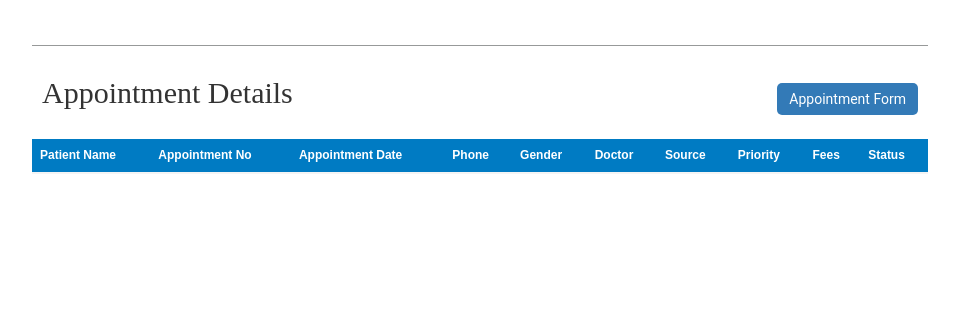
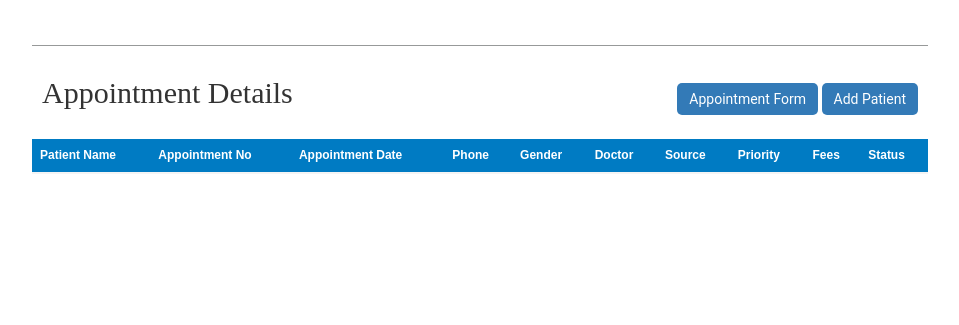
Before and after one commit to Codewith-me1/metamedplus, a Django app: page /app/ in a window 1280 px wide. Shown: the part 95-420 px from the top of the page, without its empty margins (218-1177 px from the left). Run offline with Django 4.2, Linux system fonts and the light colour scheme; data comes from the database, SQL or seed files in the repository; data that the repository does not hold is empty; some libraries are stand-ins or nearby versions; some web fonts are replaced.

Commit message:
The Killing Commit

```diff
--- a/templates/appointment/index.html
+++ b/templates/appointment/index.html
@@ -141,6 +141,7 @@
 
   {% comment %} <a class="btn-primary btn" href="{% url "appointmentForm" %}">Appointment Form</a> {% endcomment %}
   <a  class="btn-primary btn" onClick="change()" id="openPopupBtn">Appointment Form</a>
+  <a  class="btn-primary btn" href="/patient/list/">Add Patient</a>
 
 </div>
 
```
